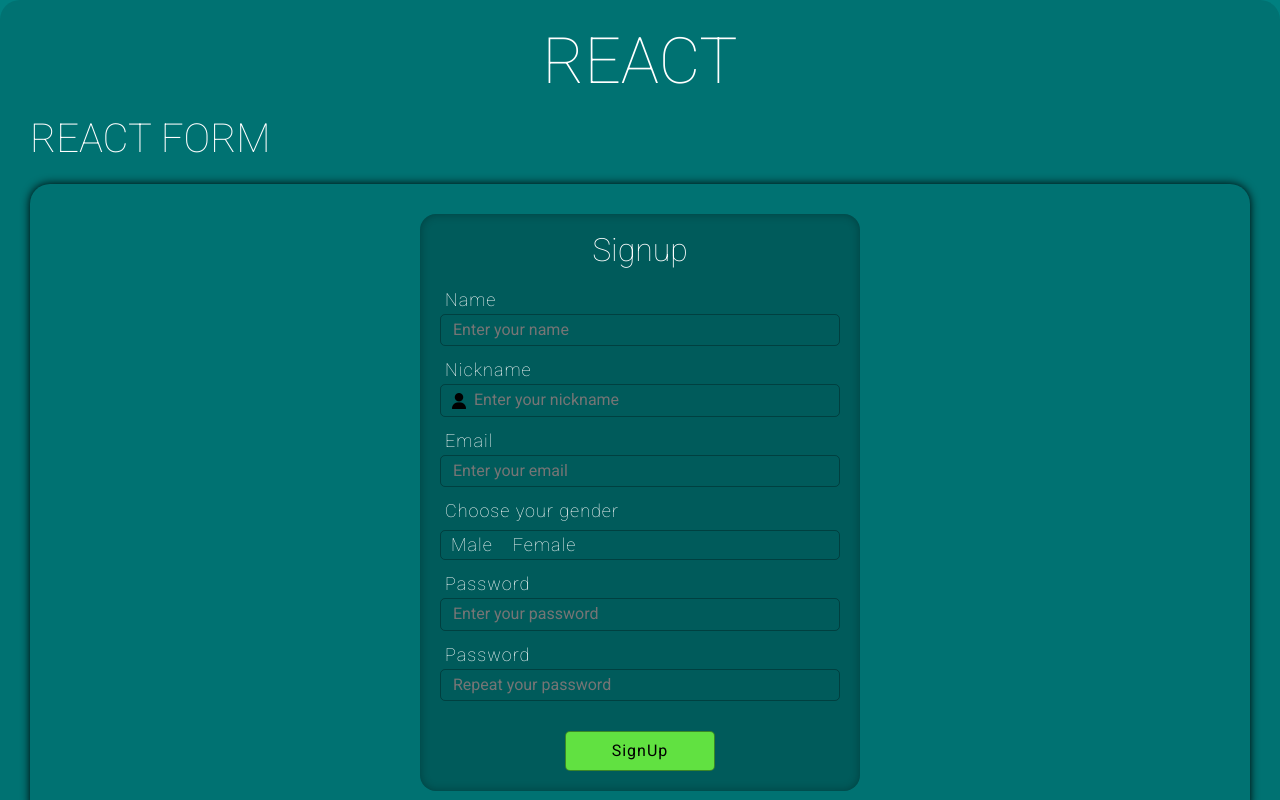
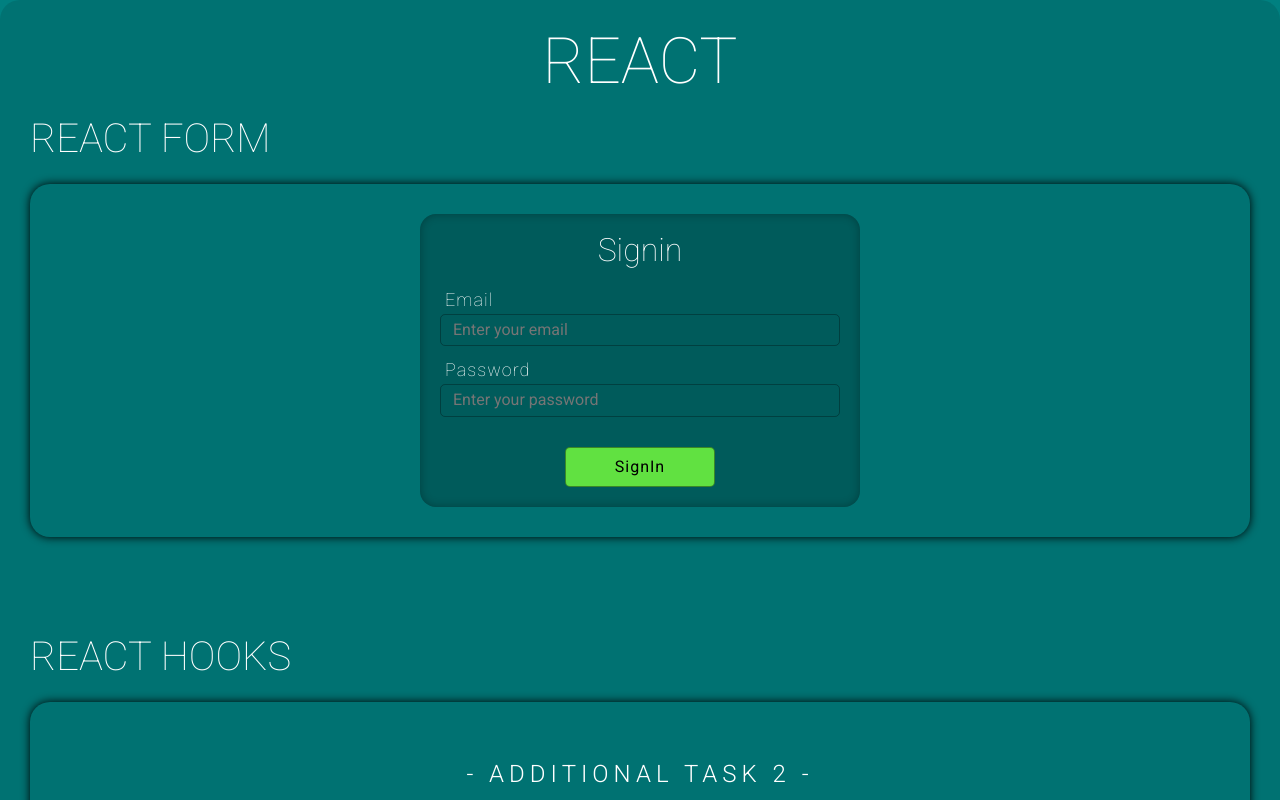
Before and after one commit to Doctor-Cyclone/middle-frontend-developer-course, a React (Create React App) app: page / in a window 1280 px wide. Shown: the top 800 px of the page. Built offline with nearby package versions, Linux system fonts and the light colour scheme; no server answers.

Commit message:
minor fix

```diff
--- a/src/app/Tasks/ReactForm/components/Signin/Signin.tsx
+++ b/src/app/Tasks/ReactForm/components/Signin/Signin.tsx
@@ -11,6 +11,8 @@ const initialUserData: UserData = {
   password: ''
 };
 
+type UserDataKey = keyof UserData;
+
 interface SigninProps {
   onSubmit: (data: UserData, isCorrectEnterData: boolean) => void;
 }
@@ -20,19 +22,17 @@ const Signin: FunctionComponent<SigninProps> = ({ onSubmit }) => {
     initialUserData,
     'userDataKey'
   );
-  const userDataRef = useRef(initialUserData);
+  const userDataRef = useRef<UserData>(initialUserData);
   const [error, setError] = useState('');
 
   const handleChange = (event: FormEvent<HTMLFormElement>) => {
     const target = event.target as HTMLInputElement;
 
-    userDataRef.current = {
-      ...userDataRef.current,
-      [target.name]: target.value
-    };
+    userDataRef.current[target.name as UserDataKey] = target.value;
   };
 
-  const handleSubmit = (event: FormEvent<HTMLButtonElement>) => {
+  const handleSubmit = (event: FormEvent<HTMLFormElement>) => {
+    console.log(0);
     event.preventDefault();
 
     const { password, email } = getItem(initialUserData, 'userDataKey');
@@ -41,11 +41,18 @@ const Signin: FunctionComponent<SigninProps> = ({ onSubmit }) => {
       password === userDataRef.current.password &&
       email === userDataRef.current.email
     ) {
+      console.log(1);
       onSubmit(userDataRef.current, true);
     } else {
+      console.log(2);
       onSubmit(userDataRef.current, false);
       setError('Incorrect email or password');
     }
+    console.log(3);
+  };
+
+  const handleError = () => {
+    console.log('Error');
   };
 
   return (
@@ -54,7 +61,8 @@ const Signin: FunctionComponent<SigninProps> = ({ onSubmit }) => {
       <form
         className={style.signin__form}
         onChange={handleChange}
-        // onSubmit={handleSubmit}
+        onSubmit={handleSubmit}
+        onError={handleError}
       >
         <TextInput
           type="email"
@@ -74,7 +82,7 @@ const Signin: FunctionComponent<SigninProps> = ({ onSubmit }) => {
           <button
             className={cn([style.signin__button])}
             type="submit"
-            onClick={(event) => handleSubmit(event)}
+            // onClick={(event) => handleSubmit(event)}
           >
             SignIn
           </button>
--- a/src/app/Tasks/ReactForm/components/Signup/Signup.tsx
+++ b/src/app/Tasks/ReactForm/components/Signup/Signup.tsx
@@ -33,7 +33,7 @@ const Signup: FunctionComponent<{
     };
   };
 
-  const handleSubmit = (event: FormEvent<HTMLButtonElement>) => {
+  const handleSubmit = (event: FormEvent<HTMLFormElement>) => {
     event.preventDefault();
     setItem(userDataRef.current);
     onSubmit(userDataRef.current);
@@ -44,7 +44,7 @@ const Signup: FunctionComponent<{
       <h3 className={style.signup__title}>Signup</h3>
       <form
         className={style.signup__form}
-        // onSubmit={handleSubmit}
+        onSubmit={handleSubmit}
         onChange={handleChange}
       >
         <TextInput
@@ -67,9 +67,7 @@ const Signup: FunctionComponent<{
           placeholder="Enter your email"
         />
         <div>
-          <span className={style['signup__form-gender-title']}>
-            Choose your gender
-          </span>
+          <span className={style['signup__form-gender-title']}>Gender</span>
           <div className={style['signup__form-gender']}>
             <RadioInput name="gender" label="Male" />
             <RadioInput name="gender" label="Female" />
@@ -91,7 +89,7 @@ const Signup: FunctionComponent<{
           <button
             className={cn([style.signup__button])}
             type="submit"
-            onClick={(event) => handleSubmit(event)}
+            // onClick={(event) => handleSubmit(event)}
           >
             SignUp
           </button>
--- a/src/app/Tasks/ReactForm/reactForm.tsx
+++ b/src/app/Tasks/ReactForm/reactForm.tsx
@@ -31,7 +31,7 @@ const ReactForm: FunctionComponent = () => {
     <section className={style.reactForm}>
       {isEnter ? (
         <h3>You are logged in to your account</h3>
-      ) : isRegistered ? (
+      ) : !isRegistered ? (
         <Signin onSubmit={onSigninSubmit} />
       ) : (
         <Signup onSubmit={onSignupSubmit} />
--- a/src/shared/components/Inputs/TextInput/style.module.scss
+++ b/src/shared/components/Inputs/TextInput/style.module.scss
@@ -1,6 +1,7 @@
 @import '../../../../styles/index';
 
 .input {
+	width: 100%;
 	outline: none;
 	background: transparent;
 	border: none;
```
